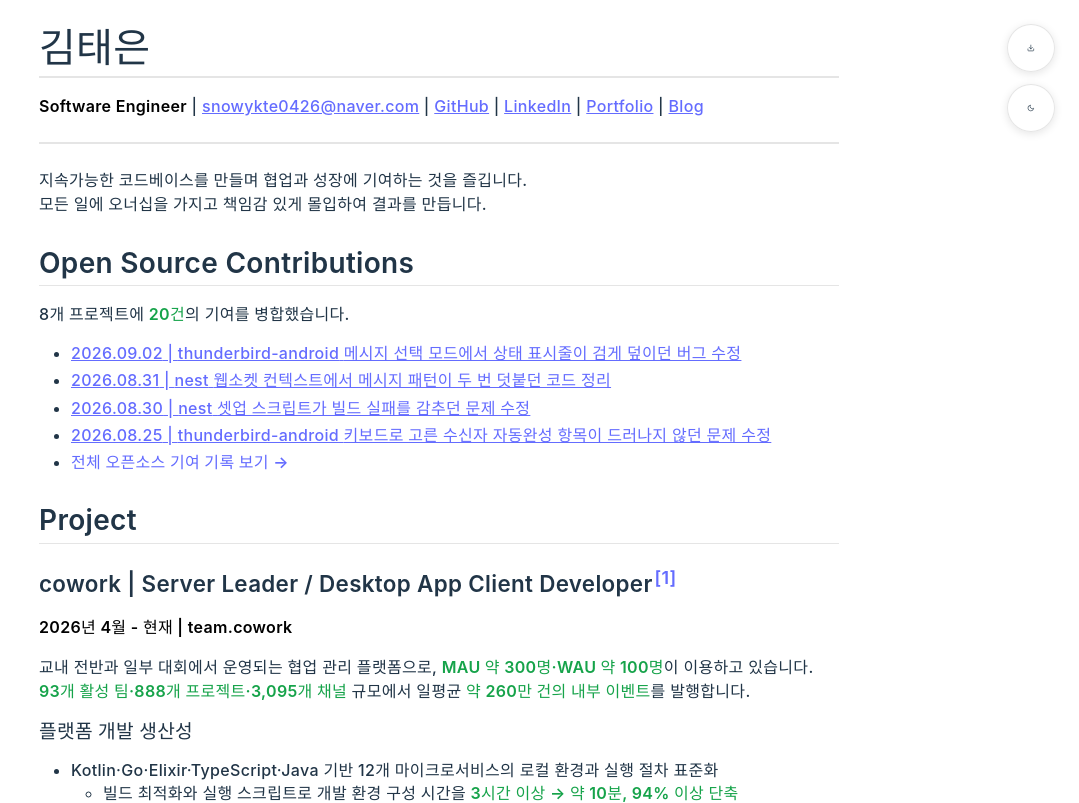
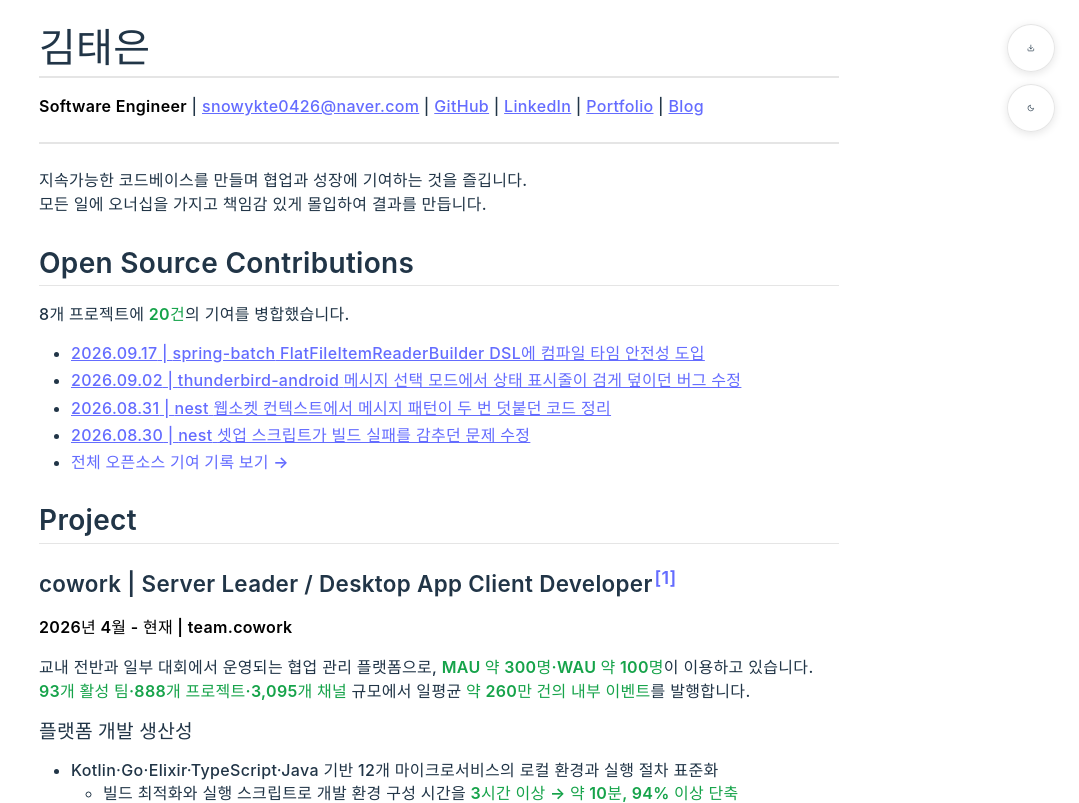
Before and after one commit to snowykte0426/my-resume, a React (Vite) app: page / in a window 1280 px wide. Shown: the top 803 px of the page, without its empty margins (201-1280 px from the left). Built offline with nearby package versions, Linux system fonts and the light colour scheme; a web font is replaced by a local one.

Commit message:
update openSource; add spring-batch project with recent contribution details

```diff
--- a/src/data/openSource.ts
+++ b/src/data/openSource.ts
@@ -330,6 +330,27 @@ export const openSourceProjects: OpenSourceProject[] = [
       },
     ],
   },
+  {
+    name: 'spring-batch',
+    owner: 'spring-projects',
+    url: 'https://github.com/spring-projects/spring-batch',
+    platform: 'github',
+    description:
+      '대용량 데이터를 다루는 배치 애플리케이션을 위한 Spring 프레임워크입니다. 청크 기반 처리와 재시작·건너뛰기 같은 배치 실행 제어를 제공합니다.',
+    contributions: [
+      {
+        date: '2026.09.17',
+        title: 'FlatFileItemReaderBuilder DSL에 컴파일 타임 안전성 도입',
+        summary:
+          '함께 쓸 수 없는 targetType()과 fieldSetMapper()를 동시에 호출하면 실행 시점에야 예외가 나던 것을, 단계별 인터페이스로 나누어 컴파일 단계에서 막도록 했습니다.',
+        url: 'https://github.com/spring-projects/spring-batch/pull/4929',
+        ref: '#4929',
+        additions: 521,
+        deletions: 18,
+        changedFiles: 2,
+      },
+    ],
+  },
 ]
 
 export const totalContributions = openSourceProjects.reduce(
```
